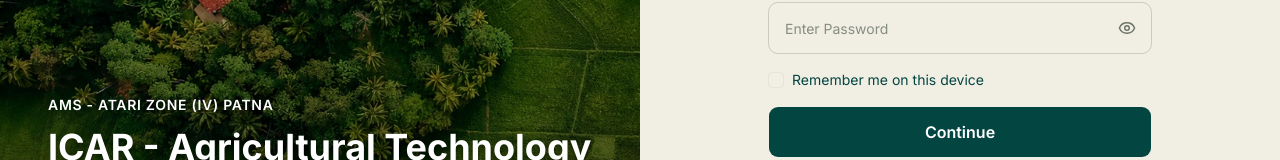
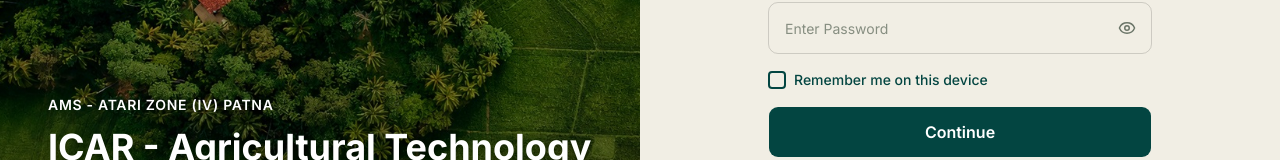
Before and after one commit to podversal123/ATARI, a Next.js app: page /login in a window 1280 px wide. Shown: the part 422-582 px from the top of the page. Built offline with nearby package versions, Linux system fonts and the light colour scheme.

Commit message:
years fixed

```diff
--- a/app/(auth)/login/page.tsx
+++ b/app/(auth)/login/page.tsx
@@ -156,10 +156,14 @@
               </div>
             </div>
 
-            <label className="flex cursor-pointer items-center gap-2 text-sm text-[#034541] select-none">
+            <label className="flex cursor-pointer items-center gap-2 text-sm font-medium text-[#034541] select-none">
               <Checkbox
                 checked={remember}
                 onCheckedChange={(value) => setRemember(value === true)}
+                /* Login page sits on a pale cream background - the default light
+                   border is nearly invisible there, so force the brand dark
+                   green outline and fill. */
+                className="size-4.5 border-2 border-[#034541] data-checked:border-[#034541] data-checked:bg-[#034541] data-checked:text-white"
               />
               Remember me on this device
             </label>
--- a/app/(dashboard)/form-summary/page.tsx
+++ b/app/(dashboard)/form-summary/page.tsx
@@ -42,15 +42,17 @@
 };
 
 /**
- * Fixed descending year range for the "Reporting year" filter - same shape
- * the Form Management leaf pages and Dashboard already show. Built on the
- * client so the dropdown is populated instantly (no extra round-trip just
- * to know which years to list).
+ * Fixed descending year range for the "Reporting year" filter - the current
+ * year down to 2021. Built on the client so the dropdown is populated
+ * instantly (no extra round-trip just to know which years to list). No
+ * next-year entry: Form Summary only ever reports on data already entered,
+ * so a future year would just show every count as zero (client report,
+ * 2026-09-04: 2027 was listed but had no data).
  */
 function reportingYearOptions(): string[] {
   const current = new Date().getFullYear();
   const list: string[] = [];
-  for (let y = current + 1; y >= 2021; y -= 1) list.push(String(y));
+  for (let y = current; y >= 2021; y -= 1) list.push(String(y));
   return list;
 }
 
```
